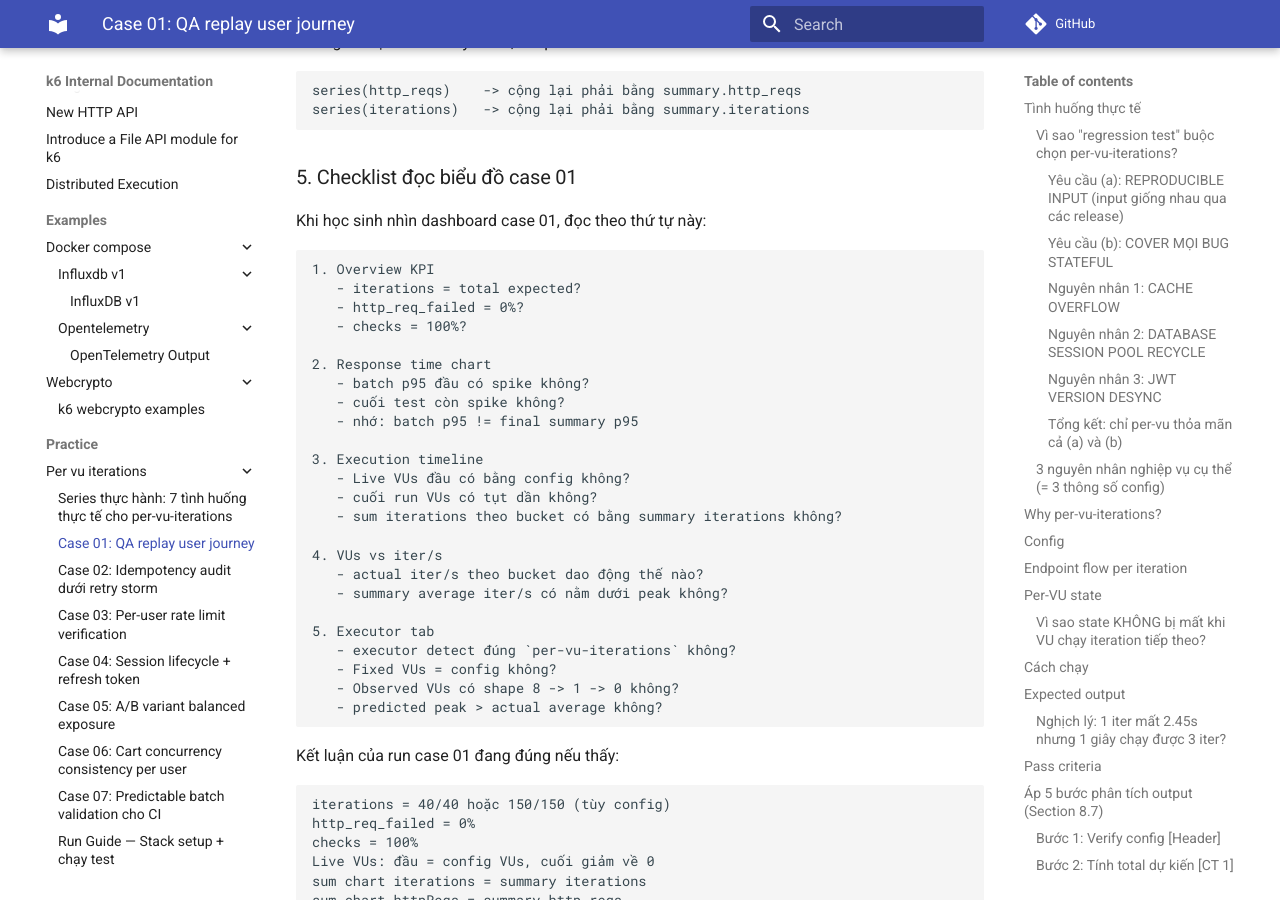
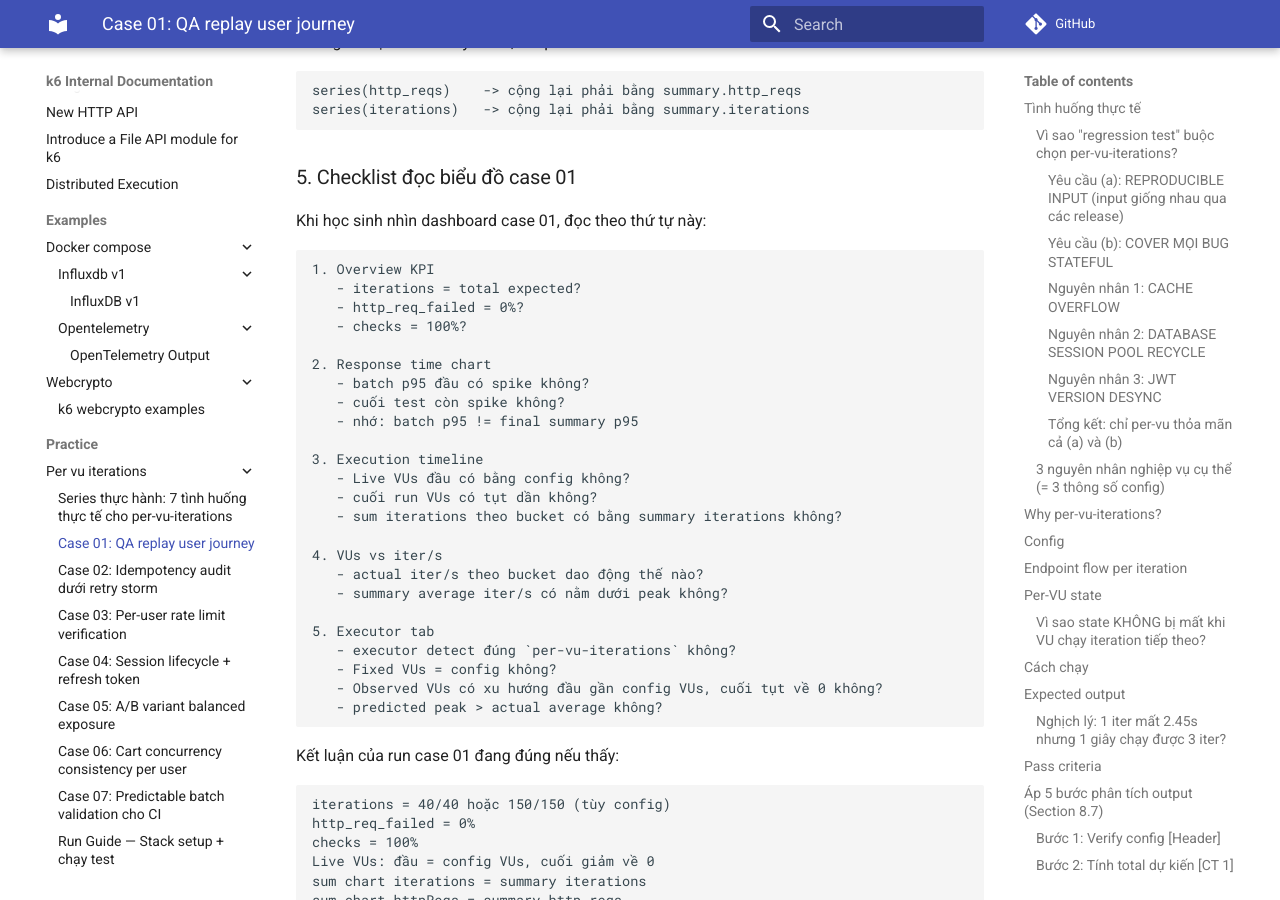
Before and after one commit to meomew-auto/markdown, an MkDocs documentation site: the page built from docs/practice/per-vu-iterations/01_user-journey-replay.md, in a window 1280 px wide and 900 px high, scrolled down 40595 px. Built offline with MkDocs 1.6.1 and Material for MkDocs 9.7.7, drawn with Linux system fonts in a browser that asks for light colours; comment, search, counter and statistics services are not loaded; some of the changed text lies outside the part shown.

Commit message:
Update docs

````diff
--- a/docs/practice/per-vu-iterations/01_user-journey-replay.md
+++ b/docs/practice/per-vu-iterations/01_user-journey-replay.md
@@ -1146,7 +1146,7 @@ sau đó:                Live VUs = 0
 ```text
 - lúc đầu 8 VU cùng chạy quota 5 iterations/VU
 - VU nhanh chạy xong trước thì idle / trả về pool
-- gần cuối chỉ còn 1 VU chậm chạy nốt
+- gần cuối chỉ còn ít VU chậm chạy nốt
 - hết quota thì về 0 VU
 ```
 
@@ -1204,7 +1204,7 @@ cuối run:
 
 ```text
 - 9 bucket đầu: cả 8 VU vẫn còn active hoặc ít nhất sample thấy 8 VU active
-- bucket cuối: chỉ còn 1 VU chậm đang chạy nốt
+- bucket cuối: chỉ còn một phần VU chậm đang chạy nốt
 - sau bucket cuối: test kết thúc, VUs về 0
 ```
 
@@ -1908,7 +1908,7 @@ actual average ≈ 3.93/s < predicted peak ≈ 4.18/s
 ```text
 - có overhead runtime / request đầu / sleep
 - các VU không xong cùng lúc tuyệt đối
-- cuối run có đuôi idle: chỉ còn 1 VU chạy nốt
+- cuối run có đuôi idle: chỉ còn ít VU chạy nốt
 ```
 
 Đây chính là ý "maximum throughput reached but not maintained".
@@ -1943,7 +1943,7 @@ Nên mô hình kỳ vọng là:
 | Đường | Hỏi câu gì? | Với case 01 kỳ vọng |
 | --- | --- | --- |
 | `Fixed VUs` | config/envelope là bao nhiêu VU? | `8` VU |
-| `Observed VUs` | thực tế còn bao nhiêu VU active theo thời gian? | đầu `8`, cuối tụt xuống `1`, rồi `0` |
+| `Observed VUs` | thực tế còn bao nhiêu VU active theo thời gian? | đầu gần `8`, cuối có thể tụt thấp hơn rồi `0` |
 | `Actual iter/s` | mỗi bucket hoàn thành bao nhiêu journey? | dao động, tổng = `40` |
 | `Peak if all active` | nếu cả 8 VU đều chạy đều thì peak khoảng bao nhiêu? | `~4.18 iter/s` |
 
@@ -1954,7 +1954,7 @@ Với `per-vu-iterations`:
 
 ```text
 Fixed/config VUs = 8
-nhưng Observed VUs có thể tụt về 1 ở cuối
+nhưng Observed VUs có thể tụt thấp hơn 8 ở cuối
 ```
 
 Đây không phải bug. Đó là do:
@@ -1983,7 +1983,7 @@ Với run này:
 
 ```text
 Fixed VUs = 8
-Observed VUs: 8 -> 1 -> 0
+Observed VUs: đầu gần 8, cuối thấp hơn 8, rồi về 0
 summary average = 3.93/s
 predicted peak = 4.18/s
 ```
@@ -2126,7 +2126,7 @@ Khi học sinh nhìn dashboard case 01, đọc theo thứ tự này:
 5. Executor tab
    - executor detect đúng `per-vu-iterations` không?
    - Fixed VUs = config không?
-   - Observed VUs có shape 8 -> 1 -> 0 không?
+   - Observed VUs có xu hướng đầu gần config VUs, cuối tụt về 0 không?
    - predicted peak > actual average không?
 ```
 
````
